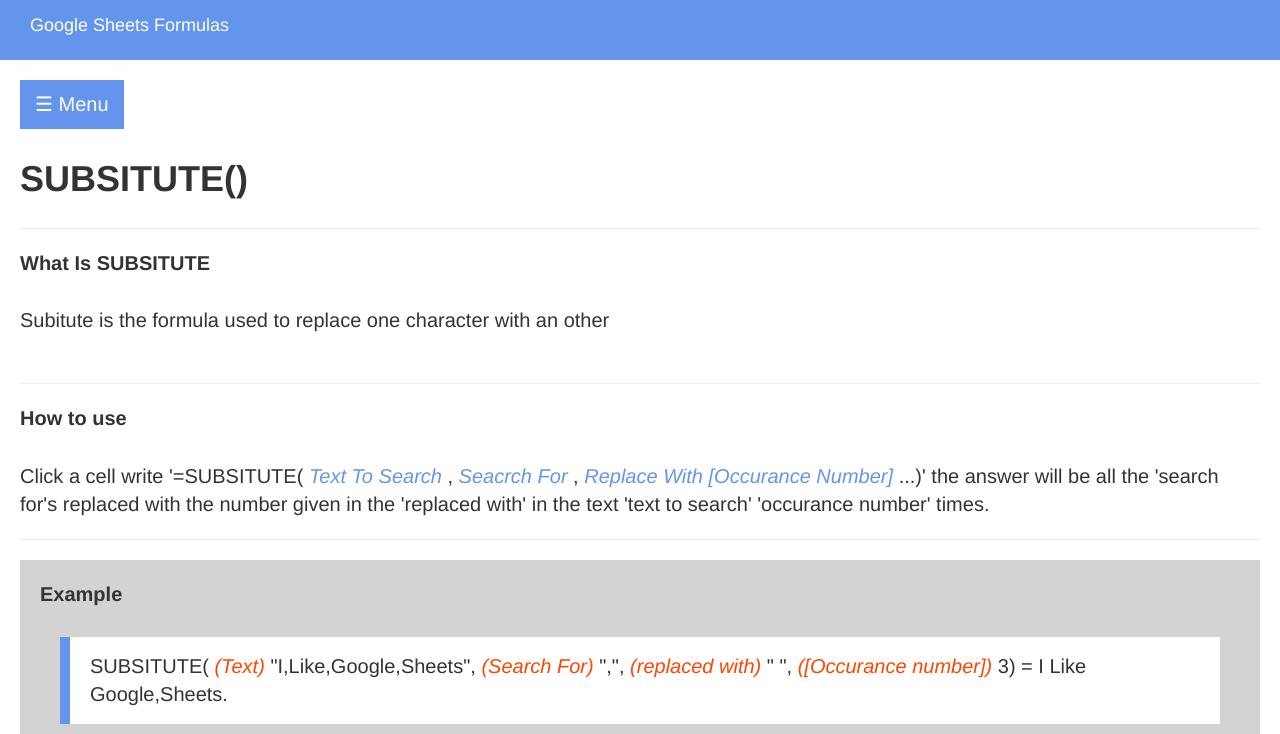
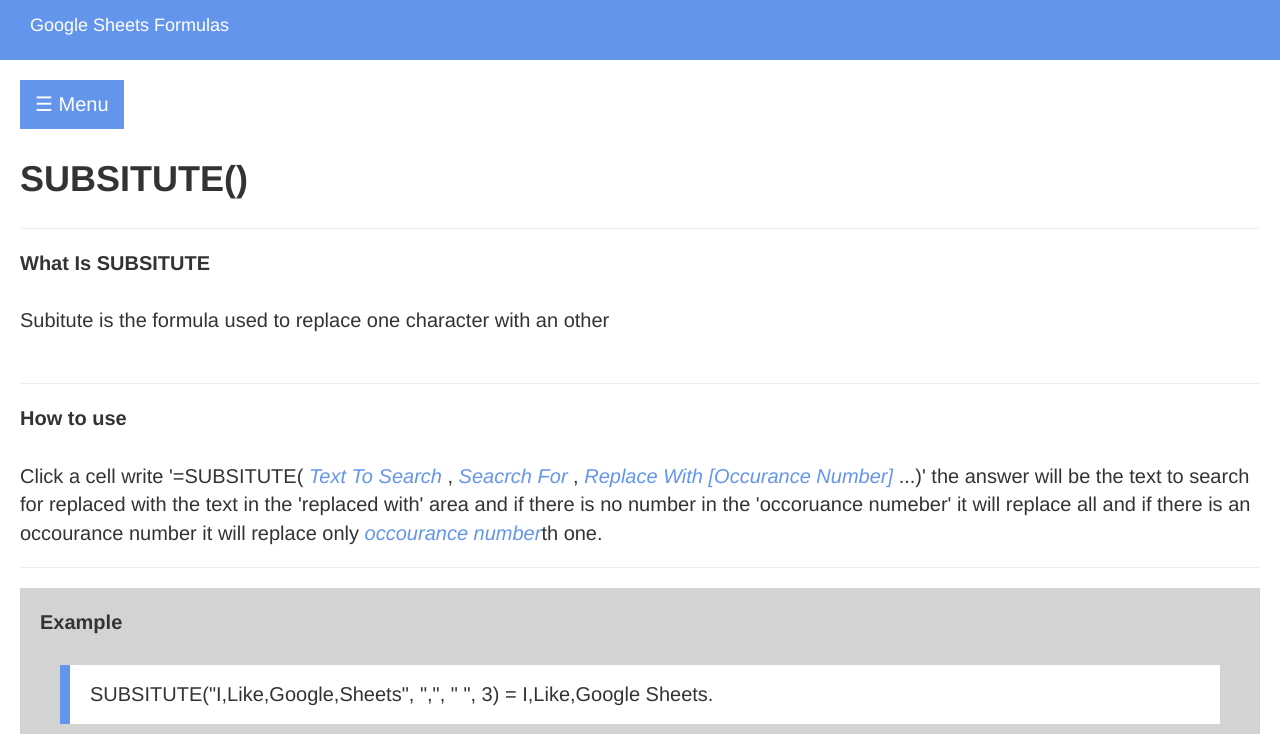
Before and after one commit to robokiaan/Google-Sheets-Formula, a plain HTML site: page Subsitute.html in a window 1280 px wide. Shown: the top 734 px of the page. Drawn offline with nearby package versions, Linux system fonts and the light colour scheme.

Commit message:
Add files via upload

```diff
--- a/Subsitute.html
+++ b/Subsitute.html
@@ -219,7 +219,7 @@
             </em>
             <em>
                 [Occurance Number]
-            </em>...)' the answer will be all the 'search for's replaced with the number given in the 'replaced with' in the text 'text to search' 'occurance number' times.
+            </em>...)' the answer will be the text to search for replaced with the text in the 'replaced with' area and if there is no number in the 'occoruance numeber' it will replace all and if there is an occourance number it will replace only <em>occourance number</em>th one.
         </p>
 
         <hr>
@@ -233,15 +233,7 @@
             <br><br>
 
             <p class="GSexample">
-                SUBSITUTE(
-                <span class="highlighted">(Text)</span>
-                "I,Like,Google,Sheets",
-                <span class="highlighted">(Search For)</span>
-                ",",
-                <span class="highlighted">(replaced with)</span>
-                " ",
-                <span class="highlighted">([Occurance number])</span>
-                3) = I Like Google,Sheets.
+                SUBSITUTE("I,Like,Google,Sheets", ",", " ",  3) = I,Like,Google Sheets.
             </p>
 
             <a class="tryit" href="https://docs.google.com/spreadsheets/d/15AmLdMsTqxiYH1ZZQFsGkEtqqFREBE1YS5jAymOUZVs/edit?usp=sharing" target="_blank" onclick="style()" id="try">
```
Also changed, not shown: Concerate.html (+1 -1 lines), index.html (+1 -1 lines), 1 other file.
